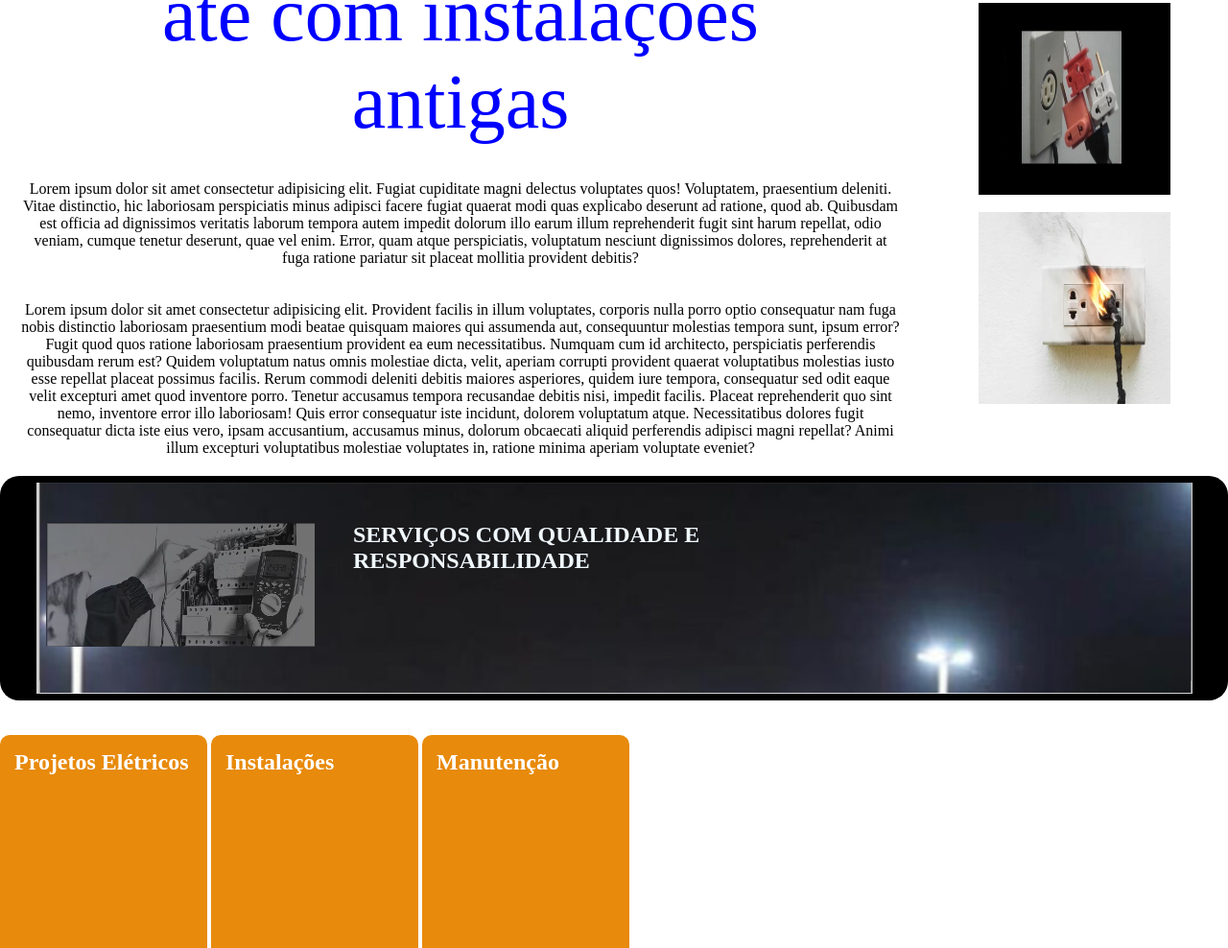
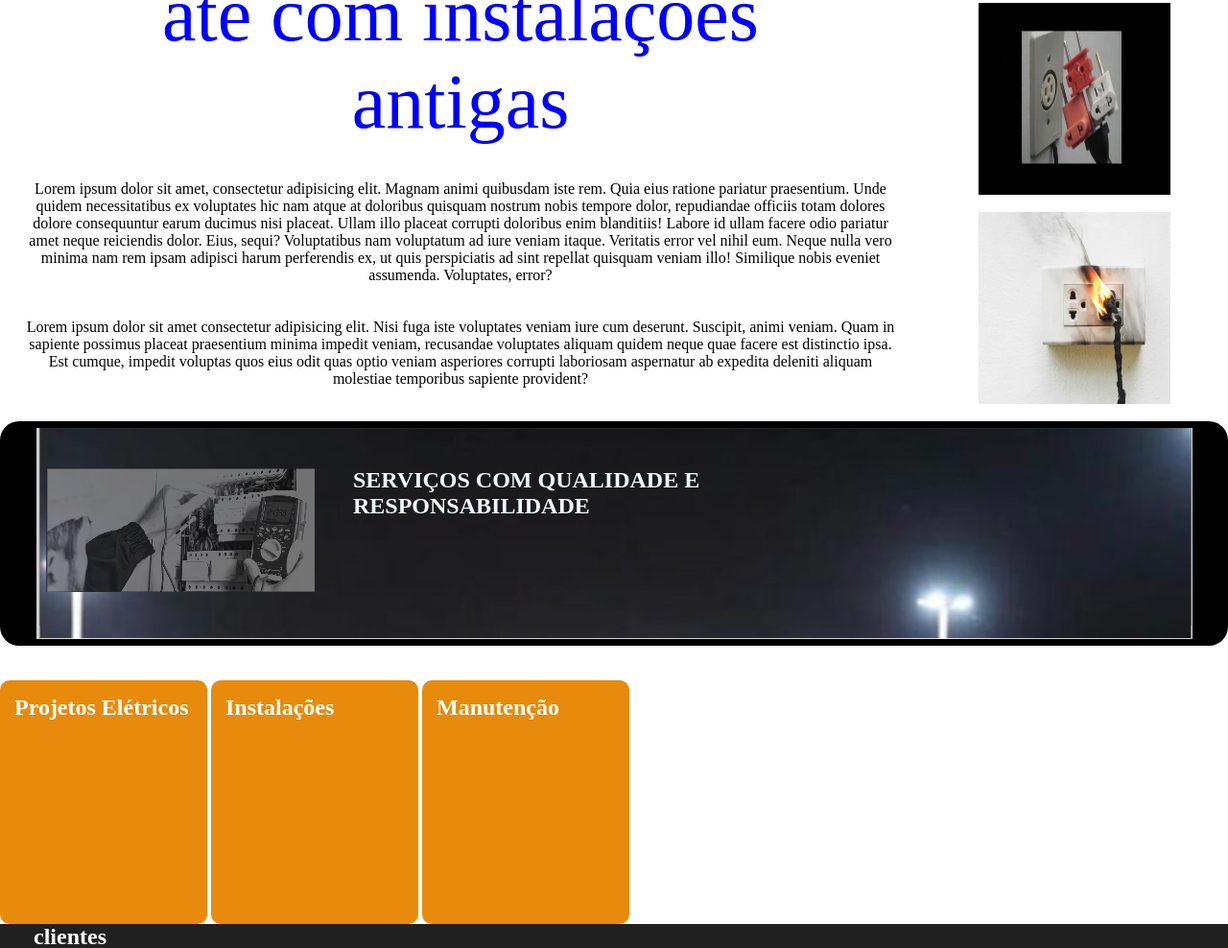
Before and after one commit to tmutschler/servicos-de-eletrica, a plain HTML site: page index.html in a window 1280 px wide. Shown: the part 1009-1997 px from the top of the page at 96% size. Drawn offline with Linux system fonts and the light colour scheme.

Commit message:
Add files via upload

```diff
--- a/index.html
+++ b/index.html
@@ -126,9 +126,9 @@
         <br><br>
         <p class="fontedes">Sua família pode correr<br> risco de vida com uma <br>instalação mal feita ou <br>até com instalações <br>antigas</p>
         <br><br>
-        <p>Lorem ipsum dolor sit amet consectetur adipisicing elit. Fugiat cupiditate magni delectus voluptates quos! Voluptatem, praesentium deleniti. Vitae distinctio, hic laboriosam perspiciatis minus adipisci facere fugiat quaerat modi quas explicabo deserunt ad ratione, quod ab. Quibusdam est officia ad dignissimos veritatis laborum tempora autem impedit dolorum illo earum illum reprehenderit fugit sint harum repellat, odio veniam, cumque tenetur deserunt, quae vel enim. Error, quam atque perspiciatis, voluptatum nesciunt dignissimos dolores, reprehenderit at fuga ratione pariatur sit placeat mollitia provident debitis?</p>
+        <p>Lorem ipsum dolor sit amet, consectetur adipisicing elit. Magnam animi quibusdam iste rem. Quia eius ratione pariatur praesentium. Unde quidem necessitatibus ex voluptates hic nam atque at doloribus quisquam nostrum nobis tempore dolor, repudiandae officiis totam dolores dolore consequuntur earum ducimus nisi placeat. Ullam illo placeat corrupti doloribus enim blanditiis! Labore id ullam facere odio pariatur amet neque reiciendis dolor. Eius, sequi? Voluptatibus nam voluptatum ad iure veniam itaque. Veritatis error vel nihil eum. Neque nulla vero minima nam rem ipsam adipisci harum perferendis ex, ut quis perspiciatis ad sint repellat quisquam veniam illo! Similique nobis eveniet assumenda. Voluptates, error?</p>
         <br><br>
-        <p>Lorem ipsum dolor sit amet consectetur adipisicing elit. Provident facilis in illum voluptates, corporis nulla porro optio consequatur nam fuga nobis distinctio laboriosam praesentium modi beatae quisquam maiores qui assumenda aut, consequuntur molestias tempora sunt, ipsum error? Fugit quod quos ratione laboriosam praesentium provident ea eum necessitatibus. Numquam cum id architecto, perspiciatis perferendis quibusdam rerum est? Quidem voluptatum natus omnis molestiae dicta, velit, aperiam corrupti provident quaerat voluptatibus molestias iusto esse repellat placeat possimus facilis. Rerum commodi deleniti debitis maiores asperiores, quidem iure tempora, consequatur sed odit eaque velit excepturi amet quod inventore porro. Tenetur accusamus tempora recusandae debitis nisi, impedit facilis. Placeat reprehenderit quo sint nemo, inventore error illo laboriosam! Quis error consequatur iste incidunt, dolorem voluptatum atque. Necessitatibus dolores fugit consequatur dicta iste eius vero, ipsam accusantium, accusamus minus, dolorum obcaecati aliquid perferendis adipisci magni repellat? Animi illum excepturi voluptatibus molestiae voluptates in, ratione minima aperiam voluptate eveniet?</p>
+        <p>Lorem ipsum dolor sit amet consectetur adipisicing elit. Nisi fuga iste voluptates veniam iure cum deserunt. Suscipit, animi veniam. Quam in sapiente possimus placeat praesentium minima impedit veniam, recusandae voluptates aliquam quidem neque quae facere est distinctio ipsa. Est cumque, impedit voluptas quos eius odit quas optio veniam asperiores corrupti laboriosam aspernatur ab expedita deleniti aliquam molestiae temporibus sapiente provident?</p>
     </section>
 
     <aside class="aside1">
```
